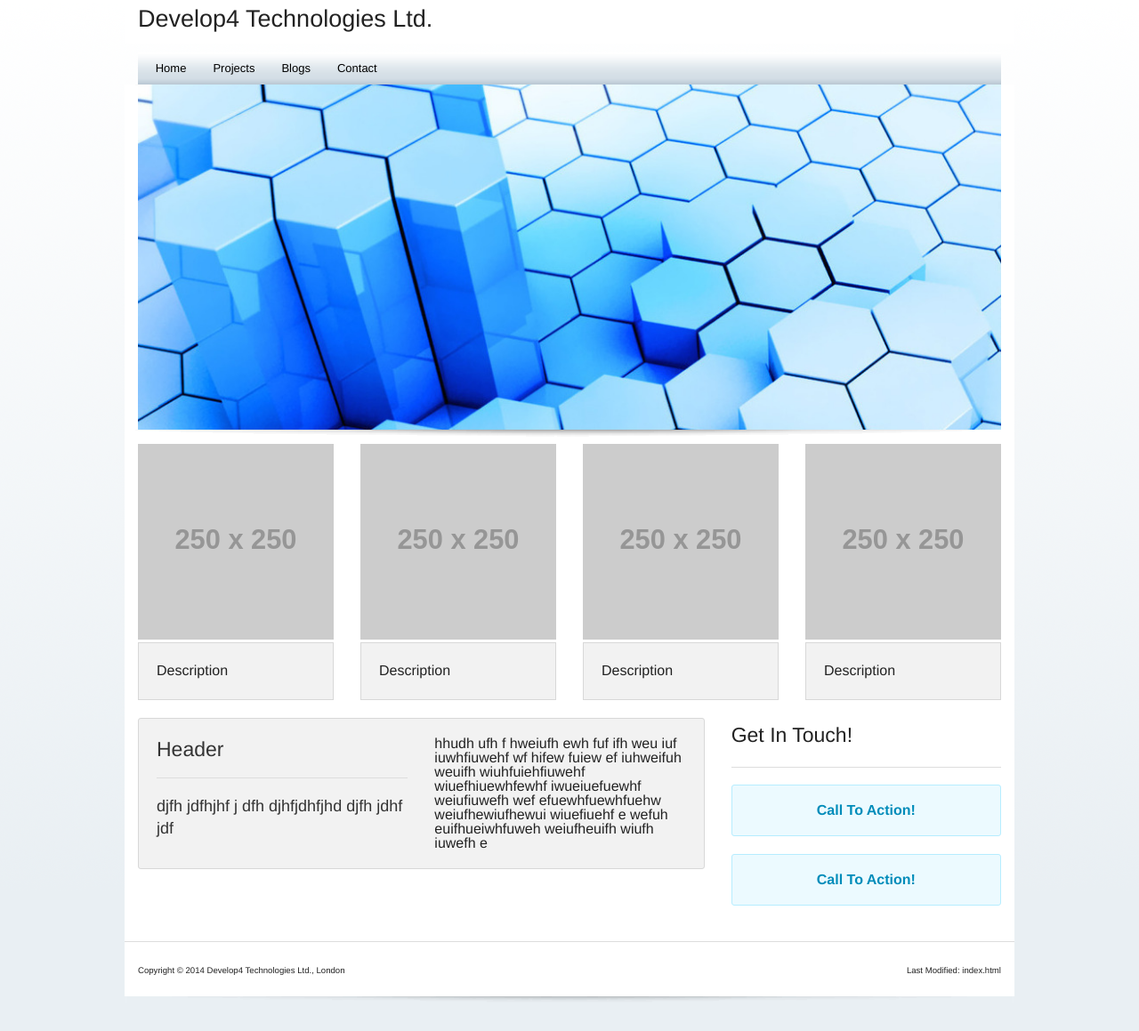
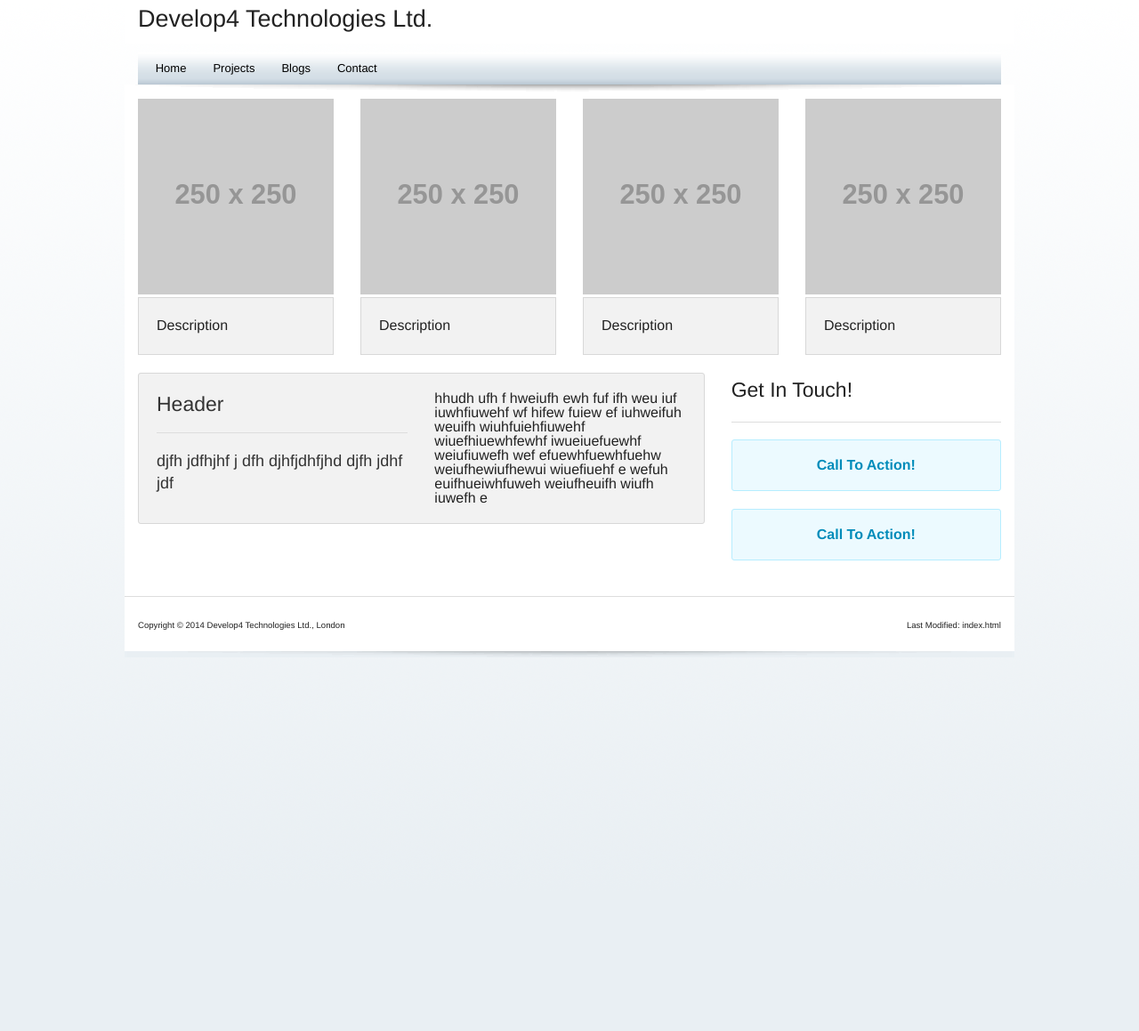
Before and after one commit to develop4/develop4.github.com, a Jekyll site: the page built from index.html, in a window 1280 px wide. Shown: the whole page at 89% size. Built offline with Jekyll 4.4.1, drawn with Linux system fonts in a browser that asks for light colours; after the commit the page ends 900 px from its top, so only the background shows below that.

Commit message:
kyukyukuy

```diff
--- a/_layouts/main.html
+++ b/_layouts/main.html
@@ -32,23 +32,6 @@
 	    <!-- End Navigation -->
 	  </div>
 	</div>
-
-	<div class="row bar-shadow">
-		  <div class="large-12 columns">
-		    	<!-- Desktop Slider -->
-		    	<div class="hide-for-small">
-		      		<img alt="slide image" src="/images/blue-hexagons-1000x400.jpg">
-		     	</div>
-		    </div>
-		    <!-- End Desktop Slider -->
-		    <!-- Mobile Header -->
-		    <div class="row">
-		      	<div class="small-12 show-for-small"><br>
-		      		<img src="/images/blue-hexagons-1000x200.jpg">
-		      	</div>
-		    </div>
-		    <!-- End Mobile Header -->
-	 </div>
 
 	<div class="row bar-shadow">
 
```
